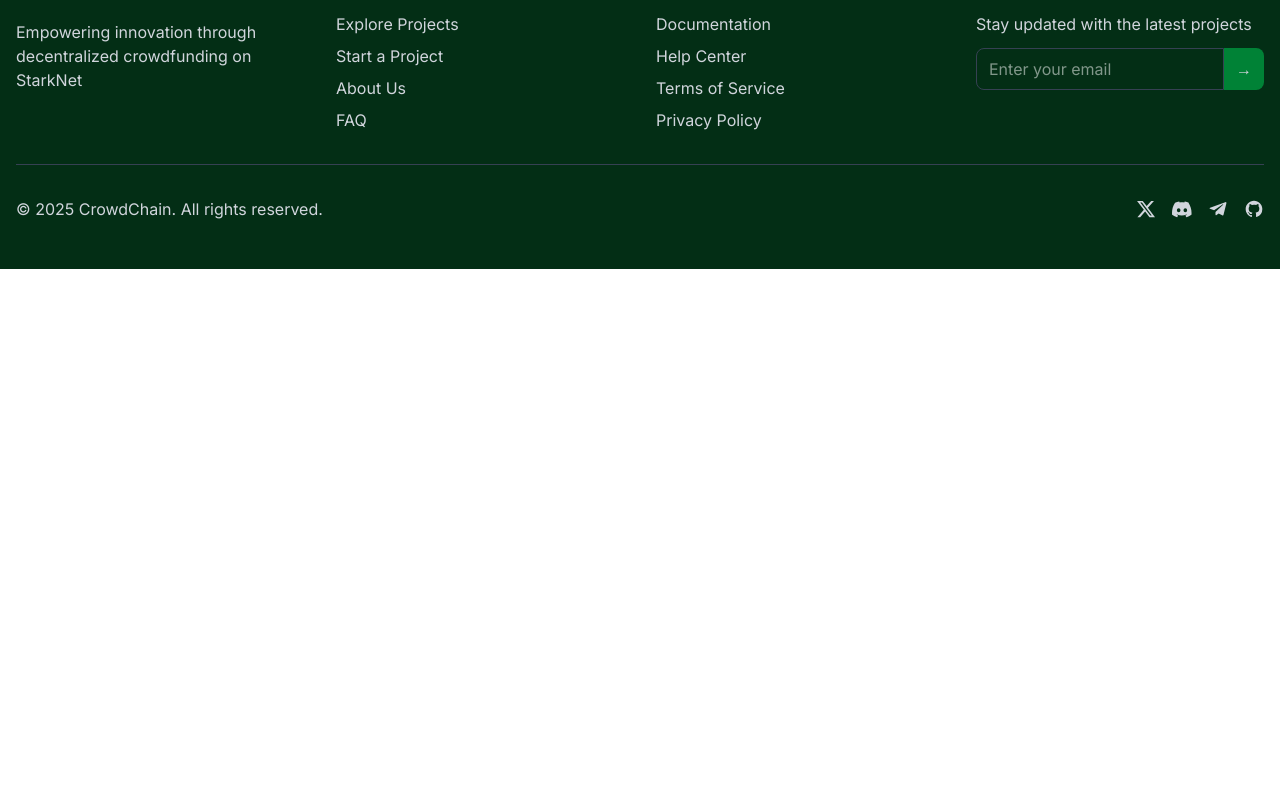
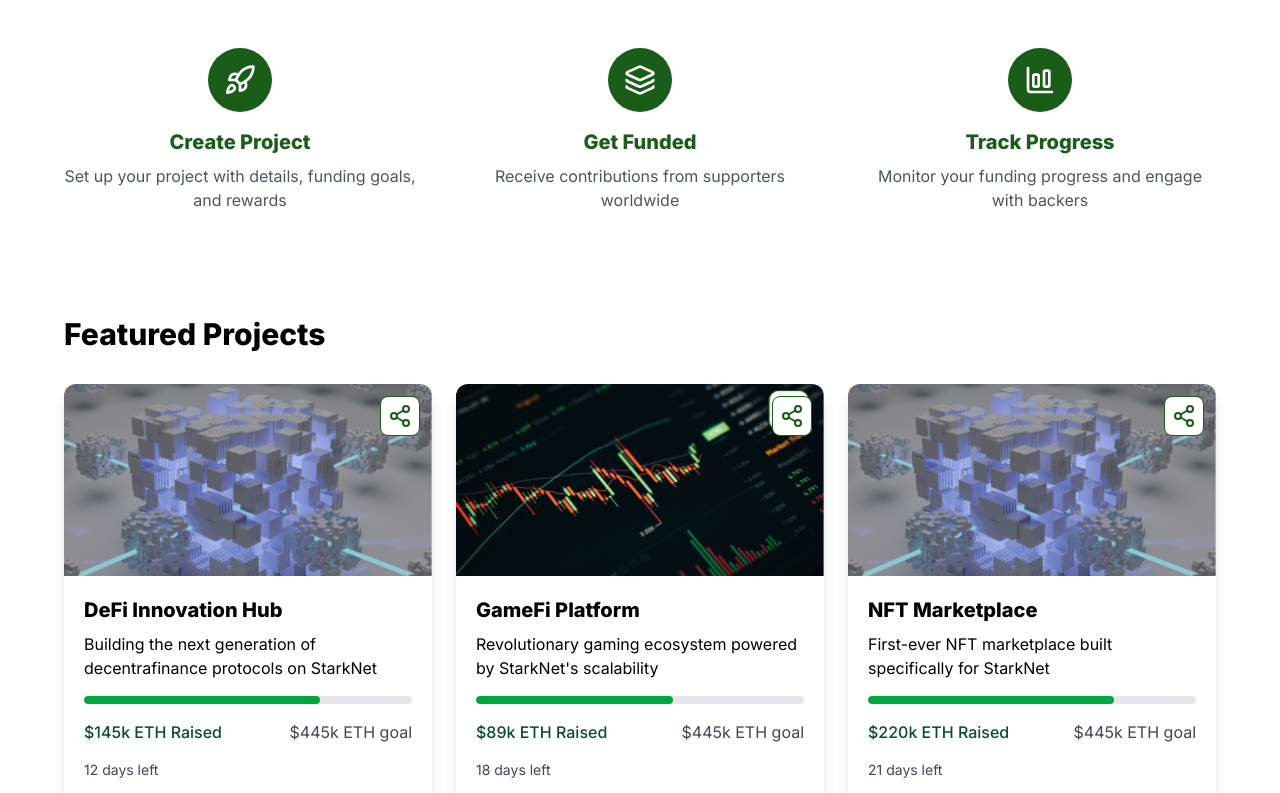
Before and after one commit to alexohre/crowdchain, a Next.js app: page / in a window 1280 px wide. Shown: the part 947-1740 px from the top of the page. Before the commit the page ends 1216 px from the top, so only its background shows below. Built offline with nearby package versions, Linux system fonts and the light colour scheme.

Commit message:
feat: Create Featured Projects and How It Works section and Add to the homepage

```diff
--- /dev/null
+++ b/app/components/FeaturedCampaign.tsx
@@ -0,0 +1,88 @@
+import Image from "next/image"
+import { Share2 } from "lucide-react"
+
+// Sample project data
+const projects = [
+  {
+    id: 1,
+    title: "DeFi Innovation Hub",
+    description: "Building the next generation of decentrafinance protocols on StarkNet",
+    image: "/blockchain.png",
+    raised: "145k ETH",
+    goal: "445k ETH",
+    daysLeft: 12,
+    progress: 72,
+  },
+  {
+    id: 2,
+    title: "GameFi Platform",
+    description: "Revolutionary gaming ecosystem powered by StarkNet's scalability",
+    image: "/candle.png",
+    raised: "89k ETH",
+    goal: "445k ETH",
+    daysLeft: 18,
+    progress: 60,
+  },
+  {
+    id: 3,
+    title: "NFT Marketplace",
+    description: "First-ever NFT marketplace built specifically for StarkNet",
+    image: "/blockchain.png",
+    raised: "220k ETH",
+    goal: "445k ETH",
+    daysLeft: 21,
+    progress: 75,
+  },
+]
+
+export default function FeaturedProjects() {
+  return (
+    <section className="w-full px-6 md:px-9 lg:px-16 mt-10">
+      <h2 className="text-3xl font-bold mb-8 text-[#1A5D1A] md:text-[#000000]">Featured Projects</h2>
+
+      <div className="grid grid-cols-1 md:grid-cols-2 lg:grid-cols-3 gap-6">
+        {projects.map((project) => (
+          <div key={project.id} className=" max-sm:border max-sm:border-gray-200 shadow-lg max-w-sm max-sm:max-w-md mx-auto rounded-xl  bg-white">
+            <div className="relative h-48 max-sm:h-52 w-full">
+              <Image
+                src={project.image}
+                alt={project.title}
+                fill
+                className="object-cover w-full h-full rounded-t-xl"
+              />
+                  <button
+                className="absolute top-3 right-3 bg-white rounded-lg border border-[#1A5D1A] h-10 w-10 flex items-center justify-center"
+                aria-label="Share project"
+              >
+                <Share2 className="h-6 w-6 text-[#1A5D1A]" />
+              </button>
+
+            </div>
+
+            <div className="p-5">
+              <h3 className="text-xl text-[#000000] font-bold mb-2">{project.title}</h3>
+              <p className="text-[#000000] mb-4">{project.description}</p>
+
+              {/* Progress bar directly in this component */}
+              <div className="w-full">
+                <div className="h-2 w-full bg-gray-200 rounded-full overflow-hidden">
+                  <div className="h-full bg-green-600 rounded-full" style={{ width: `${project.progress}%` }} />
+                </div>
+              </div>
+
+              <div className="flex flex-col items-center my-4">
+                <div className="flex justify-between w-full">
+                  <p className="font-medium text-md text-[#0B4D2C]">${project.raised} Raised </p>
+                  <p className="text-md text-[#424359]">${project.goal} goal</p>
+                </div>
+              </div>
+                <div className="text-[#424359] mt-2">
+                  <p className="text-sm">{project.daysLeft} days left</p>
+                </div>
+            </div>
+          </div>
+        ))}
+      </div>
+    </section>
+  )
+}
--- /dev/null
+++ b/app/components/HowItWorks.tsx
@@ -0,0 +1,88 @@
+import type React from "react"
+import { Box, Wallet, ChartLine, Rocket, Layers, ChartColumnBig } from "lucide-react"
+
+interface StepProps {
+  icon: React.ReactNode
+  title: string
+  description: string
+}
+
+const DesktopStep = ({ icon, title, description }: StepProps) => {
+  return (
+    <div className="flex flex-col items-center text-center">
+      <div className="flex h-16 w-16 items-center justify-center rounded-full bg-[#1A5D1A] text-white mb-4">{icon}</div>
+      <h3 className="text-xl font-semibold mb-2 text-[#1A5D1A]">{title}</h3>
+      <p className="text-[#4B5563] max-w-md">{description}</p>
+    </div>
+  )
+}
+
+const MobileStep = ({ icon, title, description }: StepProps) => {
+  return (
+    <div className="flex items-start gap-4">
+      <div className="flex h-12 w-12 shrink-0 items-center justify-center rounded-full bg-[#1A5D1A] text-white">
+        {icon}
+      </div>
+      <div>
+        <h3 className="text-lg font-semibold text-[#1A5D1A] mb-1">{title}</h3>
+        <p className="text-[#4B5563] text-sm">{description}</p>
+      </div>
+    </div>
+  )
+}
+
+export default function HowItWorks() {
+  const steps = [
+    {
+      icon: <Box className="h-6 w-6" />,
+      title: "Create Project",
+      description: "Set up your project campaign, define your goals, and share your vision",
+      desktopDescription: "Set up your project with details, funding goals, and rewards",
+    },
+    {
+      icon: <Wallet className="h-6 w-6" />,
+      title: "Get Funded",
+      description: "Receive contributions from supporters worldwide in cryptocurrency",
+      desktopDescription: "Receive contributions from supporters worldwide",
+    },
+    {
+      icon: <ChartLine className="h-6 w-6" />,
+      title: "Track Progress",
+      description: "Monitor your funding progress and engage with your supporters",
+      desktopDescription: "Monitor your funding progress and engage with backers",
+    },
+  ]
+
+  return (
+    <section className="py-16 px-4 max-sm:bg-[#F9FAFB]">
+      <h2 className="text-3xl md:text-4xl font-bold text-center text-[#1A5D1A] mb-8 md:mb-16">How It Works</h2>
+
+      {/* Mobile Layout */}
+      <div className="md:hidden max-w-md mx-auto space-y-8">
+        {steps.map((step, index) => (
+          <MobileStep key={index} icon={step.icon} title={step.title} description={step.description} />
+        ))}
+      </div>
+
+      {/* Desktop Layout */}
+      <div className="hidden md:grid max-w-6xl mx-auto grid-cols-3 gap-12">
+        {steps.map((step, index) => (
+          <DesktopStep
+            key={index}
+            icon={
+              index === 0 ? (
+                <Rocket className="h-8 w-8" />
+              ) : index === 1 ? (
+                <Layers className="h-8 w-8" />
+              ) : (
+                <ChartColumnBig className="h-8 w-8" />
+              )
+            }
+            title={step.title}
+            description={step.desktopDescription}
+          />
+        ))}
+      </div>
+    </section>
+  )
+}
--- a/app/page.tsx
+++ b/app/page.tsx
@@ -1,11 +1,15 @@
 'use client'
 import React from 'react'
 import HeroSection from './components/Hero'
+import HowItWorks from './components/HowItWorks'
+import FeaturedProjects from './components/FeaturedCampaign'
 
 function Home() {
   return (
     <div>
         <HeroSection/>
+        <HowItWorks/>
+        <FeaturedProjects/>
     </div>
   )
 }
```
Also changed, not shown: public/blockchain.png (added), public/candle.png (added).
